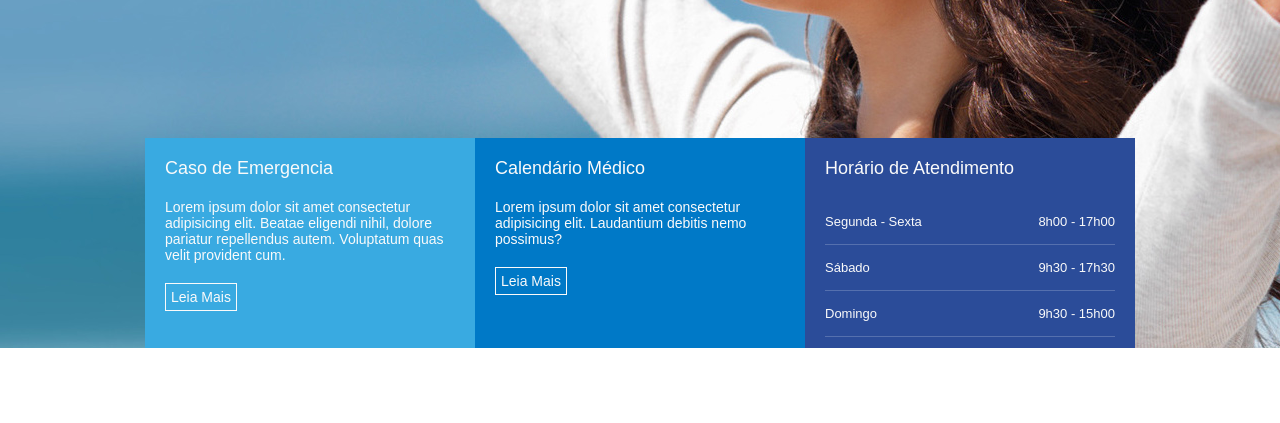
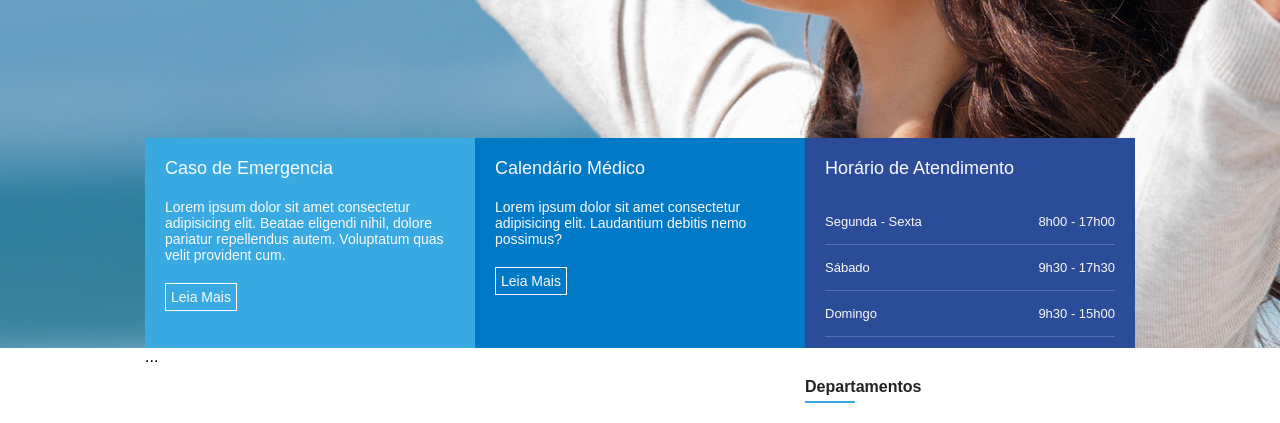
Before and after one commit to Moraes91/medicenter-flexbox, a plain HTML site: page index.html in a window 1280 px wide. Shown: the part 442-865 px from the top of the page. Before the commit the page ends 800 px from the top, so only its background shows below. Drawn offline with Linux system fonts and the light colour scheme.

Commit message:
feito ajustes para sections de conteudo

```diff
--- a/assets/css/template.css
+++ b/assets/css/template.css
@@ -153,3 +153,33 @@ nav a:hover {
     align-items: center;
     font-size: 13px;
 }
+
+#geral {
+    display: flex;
+    justify-content: center;
+}
+
+#geral section {
+    flex: 2;
+}
+
+#geral aside {
+    flex: 1;
+}
+
+.widget-title {
+    margin-top: 30px;
+    margin-bottom: 20px;
+}
+
+.widget-title-text {
+    font-weight: bold;
+    color: #222;
+}
+
+.widget-title-bar {
+    width: 50px;
+    height: 2px;
+    background-color: #36a9e1;
+    margin-top: 5px;
+}
--- a/index.html
+++ b/index.html
@@ -71,6 +71,22 @@
         </div>
     </section>
 
+    <section id="geral">
+        <div class="container">
+            <section>...</section>
+
+
+            <aside>
+                <div class="widget">
+                    <div class="widget-title">
+                        <div class="widget-title-text">Departamentos</div>
+                        <div class="widget-title-bar"></div>
+                    </div>
+                </div>
+            </aside>
+        </div>
+    </section>
+
 
 </body>
 </html>
```
